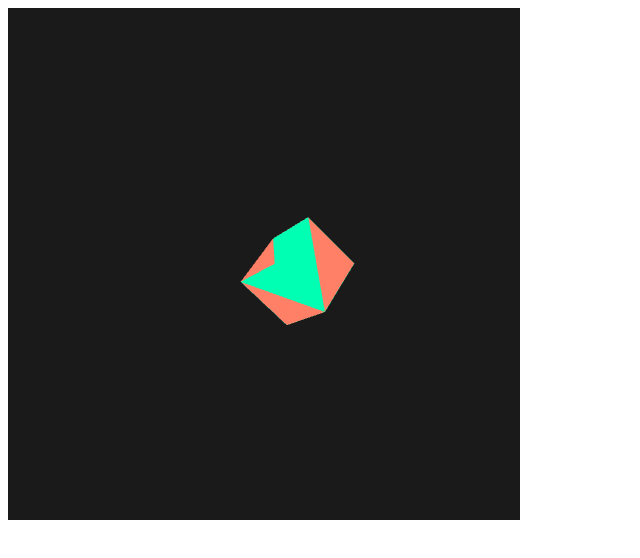
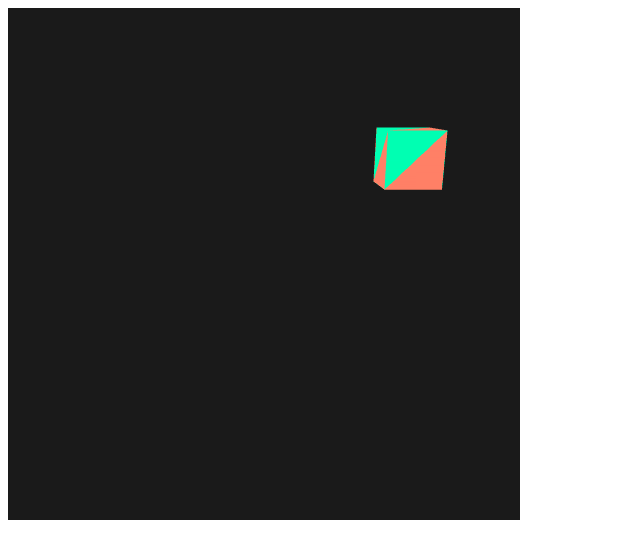
Before and after one commit to TravisD42/Oimo_P1, a website: page Cube.html in a window 1280 px wide. Shown: the whole page, without its empty margins (0-640 px from the left). Drawn offline with Linux system fonts and the light colour scheme.

Commit message:
fun stuff

```diff
--- a/Cube.html
+++ b/Cube.html
@@ -138,6 +138,40 @@
 			restitution: 0.5,
 		});
 
+		particle.linearVelocity.x += 1
+
+			var ground = oimo_world.add({
+			type:'box', // type of shape : sphere, box, cylinder
+			size:[20,2,20], // size of shape
+			pos:[0,0,0], // start position in degree
+			move:false, // dynamic or statique
+			density: 1,
+			friction: 0.2,
+			restitution: 1.0,
+		});
+
+			var wall = oimo_world.add({
+			type:'box', // type of shape : sphere, box, cylinder
+			size:[2,10,20], // size of shape
+			pos:[9,6,0], // start position in degree
+			move:false, // dynamic or statique
+			density: 1,
+			friction: 0.2,
+			restitution: 1.0,
+		});
+		function HelloWorld(now)
+	{
+		oimo_world.step();
+		console.log(particle.pos);
+		if (particle.pos.y > -10)
+		{
+			requestAnimationFrame(HelloWorld);
+		}
+	}
+
+	requestAnimationFrame(HelloWorld);
+
+
 			console.log("Particle Position = " + particle.pos);
 
 			var cube = new Cube();
@@ -204,7 +238,7 @@
 
 				var mdv = mat4.create();
 				mat4.lookAt(mdv, vec3.fromValues(0.0, 3.0, 10.0), vec3.fromValues(0.0, 0.0, 0.0), vec3.fromValues(0.0, 1.0, 0.0));
-				mat4.rotate(mdv, mdv, Radians(now * 90.0), vec3.fromValues(1.0, 1.0, 0.0));
+			//	mat4.rotate(mdv, mdv, Radians(now * 90.0), vec3.fromValues(1.0, 1.0, 0.0));
 				mat4.translate(mdv, mdv, [particle.pos.x, particle.pos.y, particle.pos.z]);
 				console.log("Particle Pos = " + particle.pos);
 				//mat4.scale(mdv, mdv, [1.0, Math.sin(Radians(now * 30)) + 1.5, 1.0]);
```
